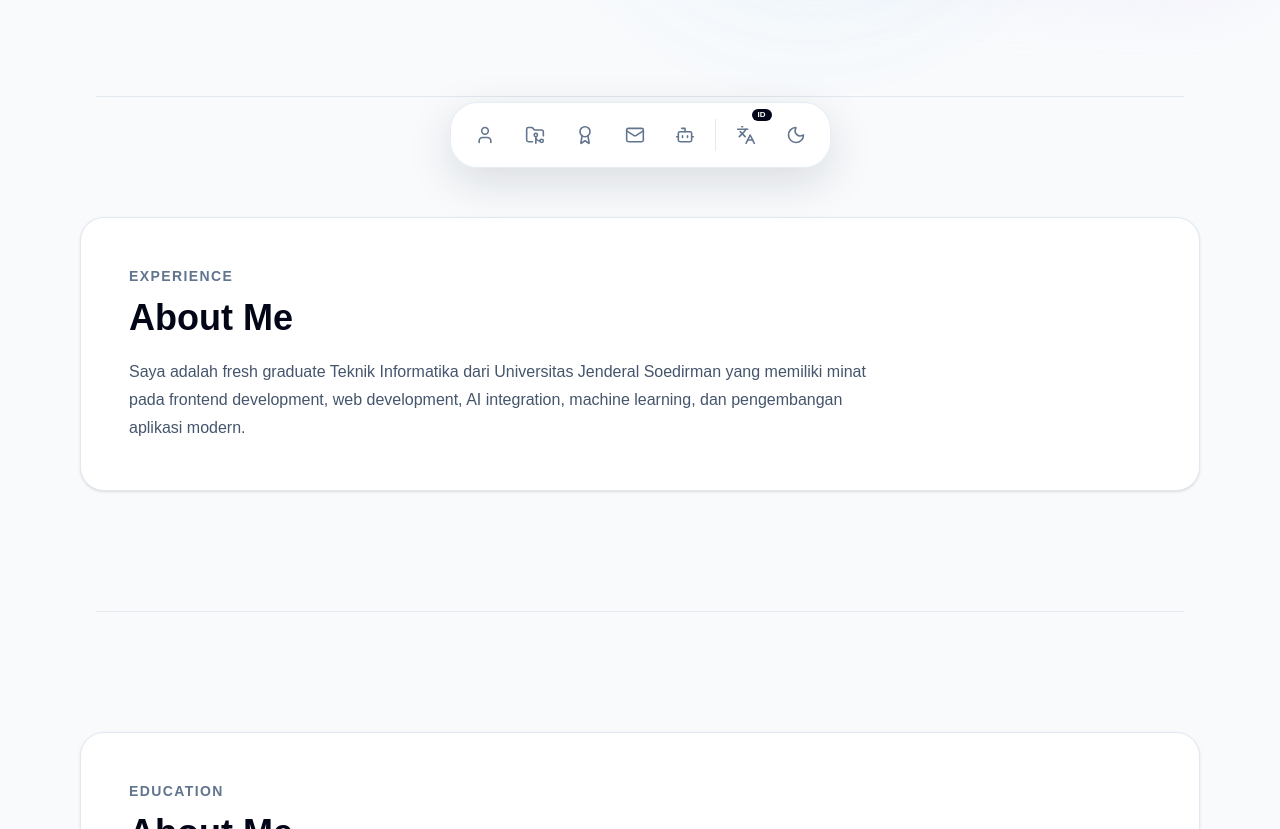
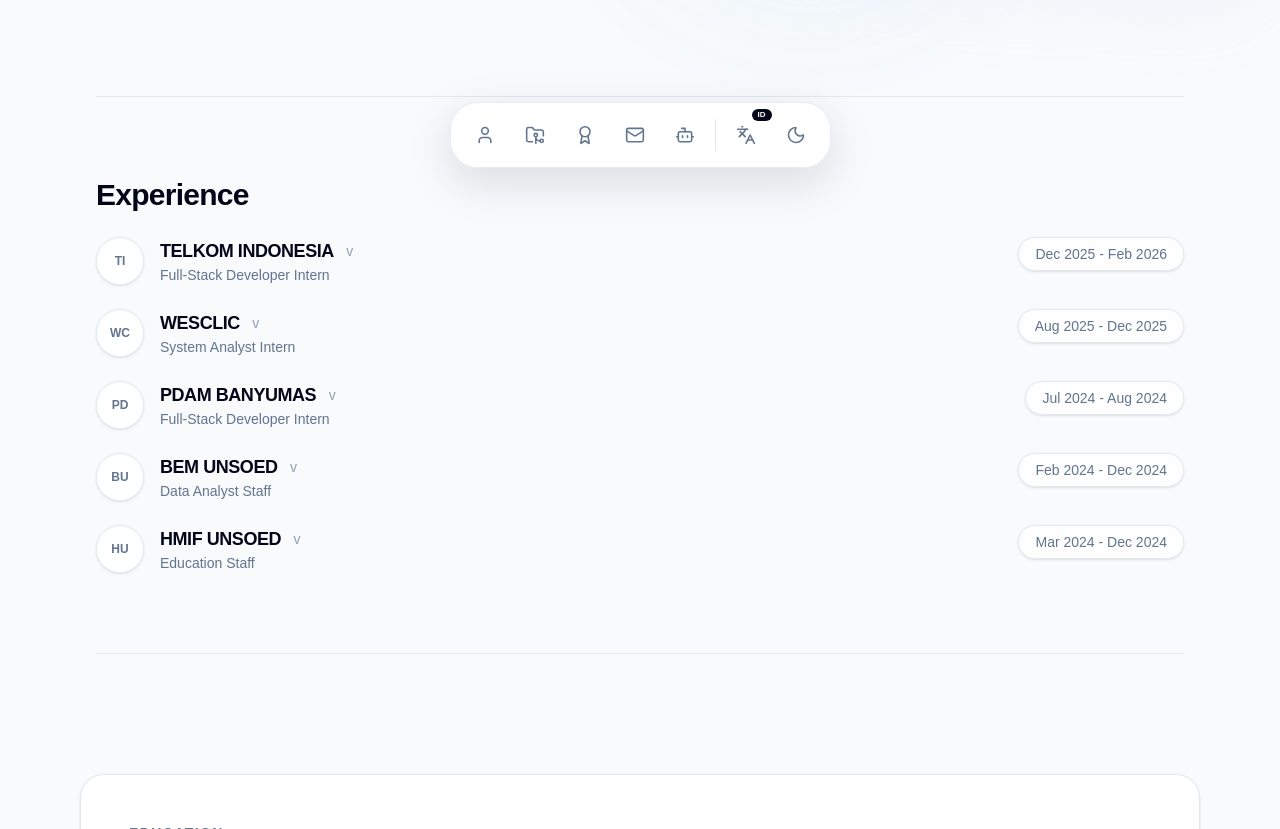
Before and after one commit to ellfataa/MyPortfolio, a Next.js app: page / in a window 1280 px wide. Shown: the part 600-1429 px from the top of the page. Built offline with nearby package versions, Linux system fonts and the light colour scheme.

Commit message:
Five Up bagian Hero dan Experience Section

```diff
--- a/src/components/sections/ExperienceSection.tsx
+++ b/src/components/sections/ExperienceSection.tsx
@@ -1,19 +1,194 @@
+"use client";
+
+import Image from "next/image";
+import { useState } from "react";
+
+type Experience = {
+  company: string;
+  role: string;
+  period: string;
+  logoText: string;
+  details: string[];
+  images?: string[];
+};
+
+const experiences: Experience[] = [
+  {
+    company: "TELKOM INDONESIA",
+    role: "Full-Stack Developer Intern",
+    period: "Dec 2025 - Feb 2026",
+    logoText: "TI",
+    details: [
+      "Develop enterprise-level web applications by translating business requirements into scalable and maintainable digital solutions.",
+      "Collaborate with cross-functional teams in an Agile environment to deliver secure, reliable, and user-focused application features.",
+      "Work with modern frontend and backend technologies to support system development, integration, and continuous improvement.",
+    ],
+    images: [
+      "/assets/experience/telkom-1.png",
+      "/assets/experience/telkom-2.png",
+    ],
+  },
+  {
+    company: "WESCLIC",
+    role: "System Analyst Intern",
+    period: "Aug 2025 - Dec 2025",
+    logoText: "WC",
+    details: [
+      "Participated in system analysis activities by identifying requirements, documenting workflows, and supporting feature planning.",
+      "Collaborated with development teams to translate user needs into structured system requirements and functional documentation.",
+    ],
+    images: [
+      "/assets/experience/wesclic-1.png",
+      "/assets/experience/wesclic-2.png",
+      "/assets/experience/wesclic-3.png",
+    ],
+  },
+  {
+    company: "PDAM BANYUMAS",
+    role: "Full-Stack Developer Intern",
+    period: "Jul 2024 - Aug 2024",
+    logoText: "PD",
+    details: [
+      "Developed responsive web application features and helped build user-focused interfaces for internal operational needs.",
+      "Implemented frontend and backend functionality while maintaining readable, scalable, and maintainable code structure.",
+      "Worked with stakeholders to understand requirements and support digital transformation through practical web-based solutions.",
+    ],
+    images: [
+      "/assets/experience/pdam-1.png",
+      "/assets/experience/pdam-2.png",
+      "/assets/experience/pdam-3.png",
+    ],
+  },
+  {
+    company: "BEM UNSOED",
+    role: "Data Analyst Staff",
+    period: "Feb 2024 - Dec 2024",
+    logoText: "BU",
+    details: [
+      "Managed and analyzed organizational data to support decision-making, reporting, and internal evaluation.",
+      "Prepared structured data insights and contributed to documentation for organizational programs and activities.",
+    ],
+    images: [
+      "/assets/experience/bem-1.png",
+      "/assets/experience/bem-2.png",
+      "/assets/experience/bem-3.png",
+    ],
+  },
+  {
+    company: "HMIF UNSOED",
+    role: "Education Staff",
+    period: "Mar 2024 - Dec 2024",
+    logoText: "HU",
+    details: [
+      "Supported educational programs, academic activities, and student development initiatives within the Informatics student association.",
+      "Collaborated with team members to organize learning-related activities and improve student engagement.",
+    ],
+    images: [
+      "/assets/experience/hmif-1.png",
+      "/assets/experience/hmif-2.png",
+      "/assets/experience/hmif-3.png",
+    ],
+  },
+];
+
 export default function ExperienceSection() {
+  const [openIndex, setOpenIndex] = useState(-1);
+
+  const toggleExperience = (index: number) => {
+    setOpenIndex((prev) => (prev === index ? -1 : index));
+  };
+
   return (
-    <section id="experience" className="mx-auto max-w-6xl px-4 py-24">
-      <div className="rounded-3xl border border-slate-200 bg-white p-8 shadow-sm dark:border-slate-800 dark:bg-slate-900 md:p-12">
-        <p className="mb-3 text-sm font-semibold uppercase tracking-widest text-slate-500">
+    <section
+      id="experience"
+      className="mx-auto w-full max-w-6xl px-4 py-6 sm:px-6 sm:py-10 md:py-14 lg:px-8"
+    >
+      <div className="mb-6">
+        <h2 className="text-xl font-bold tracking-tight text-slate-950 dark:text-white sm:text-2xl md:text-3xl">
           Experience
-        </p>
+        </h2>
+      </div>
 
-        <h2 className="text-3xl font-bold md:text-4xl">About Me</h2>
+      <div className="space-y-6">
+        {experiences.map((experience, index) => {
+          const isOpen = openIndex === index;
 
-        <p className="mt-5 max-w-3xl leading-7 text-slate-600 dark:text-slate-300">
-          Saya adalah fresh graduate Teknik Informatika dari Universitas
-          Jenderal Soedirman yang memiliki minat pada frontend development,
-          web development, AI integration, machine learning, dan pengembangan
-          aplikasi modern.
-        </p>
+          return (
+            <article key={experience.company} className="group">
+              <button
+                type="button"
+                onClick={() => toggleExperience(index)}
+                className="flex w-full cursor-pointer flex-col gap-4 text-left transition duration-300 sm:flex-row sm:items-start sm:justify-between"
+              >
+                <div className="flex min-w-0 gap-4">
+                  <div className="flex h-12 w-12 shrink-0 items-center justify-center rounded-full border border-slate-200 bg-white/85 text-xs font-bold text-slate-500 shadow-sm backdrop-blur transition duration-300 group-hover:-translate-y-0.5 group-hover:border-slate-300 group-hover:text-slate-950 dark:border-zinc-800 dark:bg-white/4 dark:text-zinc-400 dark:group-hover:border-zinc-700 dark:group-hover:text-white">
+                    {experience.logoText}
+                  </div>
+
+                  <div className="min-w-0">
+                    <div className="flex flex-wrap items-center gap-1">
+                      <h3 className="text-base font-bold tracking-tight text-slate-950 dark:text-white sm:text-lg">
+                        {experience.company}
+                      </h3>
+
+                      <span className="inline-flex h-6 w-6 items-center justify-center text-sm text-slate-400 transition duration-300 group-hover:text-slate-700 dark:text-zinc-500 dark:group-hover:text-zinc-200">
+                        {isOpen ? "ʌ" : "v"}
+                      </span>
+                    </div>
+
+                    <p className="text-xs font-medium text-slate-500 dark:text-zinc-400 sm:text-sm">
+                      {experience.role}
+                    </p>
+                  </div>
+                </div>
+
+                <div className="ml-16 w-fit rounded-full border border-slate-200 bg-white/80 px-4 py-1.5 text-sm font-medium text-slate-500 shadow-sm backdrop-blur dark:border-zinc-800 dark:bg-white/4 dark:text-zinc-400 sm:ml-0">
+                  {experience.period}
+                </div>
+              </button>
+
+              <div
+                className={`grid transition-all duration-300 ease-out ${
+                  isOpen
+                    ? "grid-rows-[1fr] opacity-100"
+                    : "grid-rows-[0fr] opacity-0"
+                }`}
+              >
+                <div className="overflow-hidden">
+                  <div className="ml-0 mt-5 sm:ml-16">
+                    <ul className="space-y-4 text-sm leading-6 text-slate-600 dark:text-zinc-300 sm:text-base">
+                      {experience.details.map((detail) => (
+                        <li key={detail} className="flex gap-3">
+                          <span className="mt-2 h-1 w-1 shrink-0 rounded-full bg-slate-400 dark:bg-zinc-500" />
+                          <span>{detail}</span>
+                        </li>
+                      ))}
+                    </ul>
+
+                    {experience.images && experience.images.length > 0 && (
+                      <div className="mt-5 grid gap-4 sm:grid-cols-2 lg:grid-cols-3">
+                        {experience.images.map((image, imageIndex) => (
+                          <div
+                            key={image}
+                            className="relative aspect-video overflow-hidden rounded-2xl border border-slate-200 bg-white/70 shadow-sm transition duration-300 hover:-translate-y-1 hover:shadow-md dark:border-zinc-800 dark:bg-white/3"
+                          >
+                            <Image
+                              src={image}
+                              alt={`${experience.company} documentation ${imageIndex + 1}`}
+                              fill
+                              className="object-cover"
+                              sizes="(max-width: 640px) 100vw, (max-width: 1024px) 50vw, 33vw"
+                            />
+                          </div>
+                        ))}
+                      </div>
+                    )}
+                  </div>
+                </div>
+              </div>
+            </article>
+          );
+        })}
       </div>
     </section>
   );
--- a/src/components/sections/HeroSection.tsx
+++ b/src/components/sections/HeroSection.tsx
@@ -252,11 +252,11 @@ export default function HeroSection() {
         </div>
 
         <div className="order-1 flex justify-center lg:order-2 lg:justify-end">
-          <div className="relative w-64 rotate-2 transition duration-500 hover:rotate-0 sm:w-[18rem] md:w-[20rem] lg:w-[22rem] xl:w-[23rem]">
+          <div className="relative w-64 rotate-2 transition duration-500 hover:rotate-0 sm:w-[18rem] md:w-[20rem] lg:w-88 xl:w-92">
             <div className="absolute -inset-4 rounded-4xl bg-linear-to-br from-blue-200/35 via-indigo-100/25 to-purple-200/35 blur-2xl dark:from-blue-500/8 dark:via-indigo-500/5 dark:to-purple-500/8" />
 
             <div className="relative scale-[0.8] transition duration-500">
-              <div className="relative overflow-hidden rounded-4xl border border-white/50 bg-white/25 p-px shadow-2xl shadow-slate-950/10 dark:border-white/10 dark:bg-white/[0.03] dark:shadow-black/35">
+              <div className="relative overflow-hidden rounded-4xl border border-white/50 bg-white/25 p-px shadow-2xl shadow-slate-950/10 dark:border-white/10 dark:bg-white/3 dark:shadow-black/35">
                 <div className="relative aspect-4/5 overflow-hidden rounded-4xl bg-transparent">
                   <Image
                     src="/assets/profil/luthfata.png"
```
